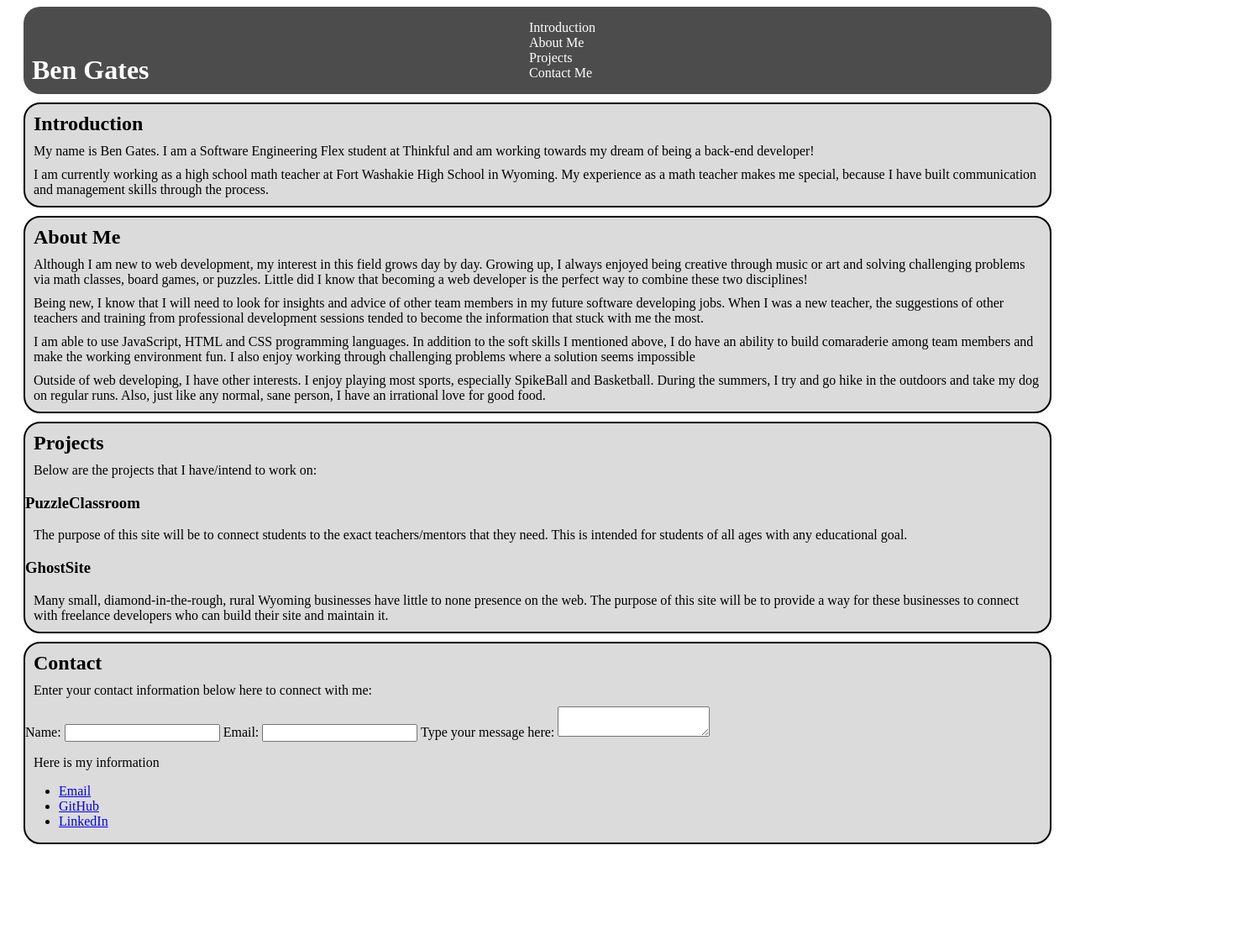
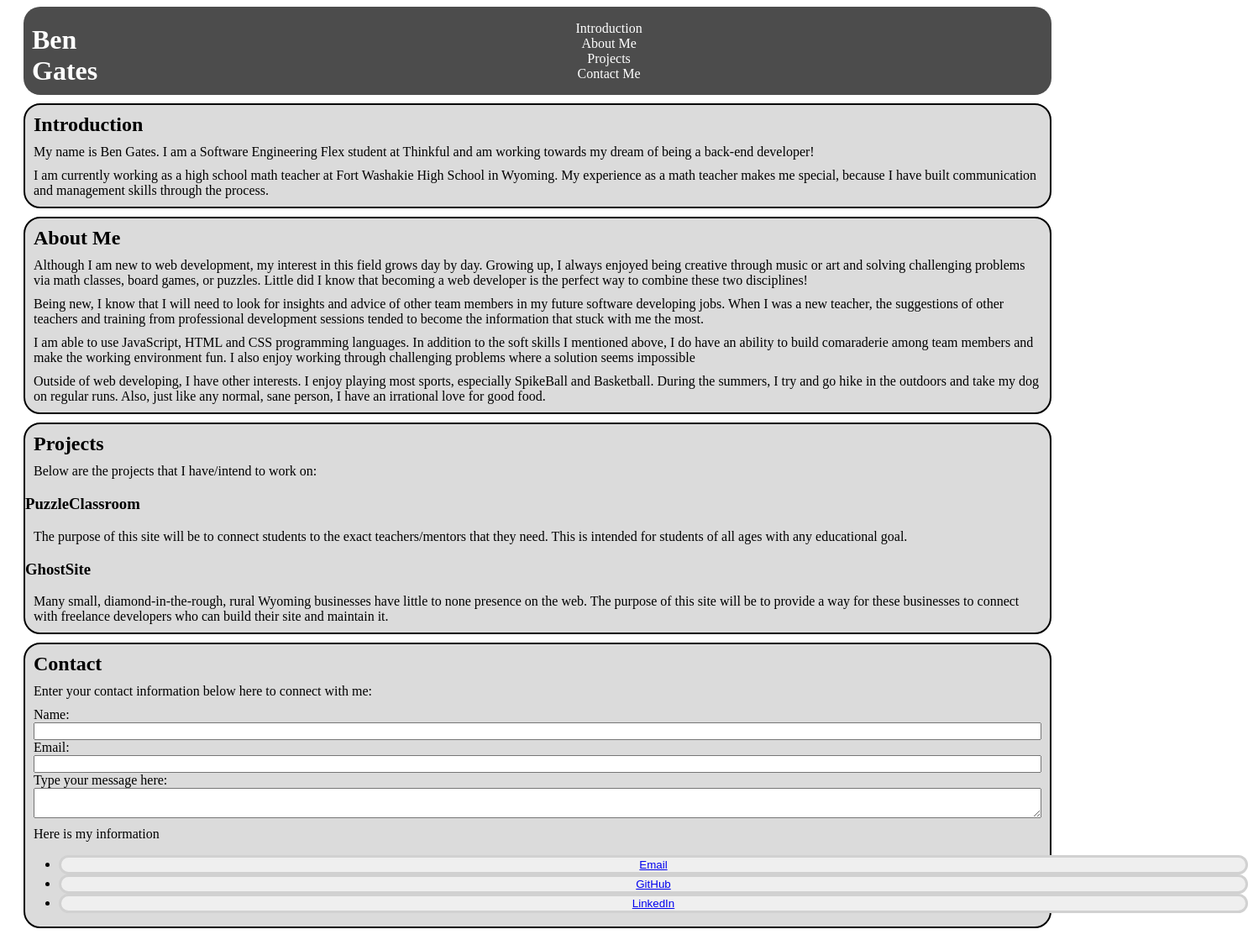
Before and after one commit to benjamin-gates/portfolio-webpage, a plain HTML site: page index.html in a window 1280 px wide. Shown: the whole page at 84% size, 1486 px wide, since content can reach past the window. Before the commit the page ends 1025 px from the top, so only its background shows below. Drawn offline with Linux system fonts and the light colour scheme.

Commit message:
more styles added and update to html elements

```diff
--- a/index.html
+++ b/index.html
@@ -8,29 +8,27 @@
     <body>
         <header>
             <h1>Ben Gates</h1>
-            <nav>
                 <ul>
-                    <li>Introduction</li>
-                    <li>About Me</li>
-                    <li>Projects</li>
-                    <li>Contact Me</li>
+                    <li><a href="#intro">Introduction</a></li>
+                    <li><a href="#about">About Me</a></li>
+                    <li><a href="#projects">Projects</a></li>
+                    <li><a href="#contact">Contact Me</a></li>
                 </ul>
-            </nav>
         </header>
         <main>
-            <section>
+            <section id="intro">
                 <h2>Introduction</h2>
                 <p>My name is Ben Gates. I am a Software Engineering Flex student at Thinkful and am working towards my dream of being a back-end developer!</p>
                 <p>I am currently working as a high school math teacher at Fort Washakie High School in Wyoming. My experience as a math teacher makes me special, because I have built communication and management skills through the process.</p>
             </section>
-            <section>
+            <section id="about">
                 <h2>About Me</h2>
                 <p>Although I am new to web development, my interest in this field grows day by day. Growing up, I always enjoyed being creative through music or art and solving challenging problems via math classes, board games, or puzzles. Little did I know that becoming a web developer is the perfect way to combine these two disciplines!</p>
                 <p>Being new, I know that I will need to look for insights and advice of other team members in my future software developing jobs. When I was a new teacher, the suggestions of other teachers and training from professional development sessions tended to become the information that stuck with me the most. </p>
                 <p>I am able to use JavaScript, HTML and CSS programming languages. In addition to the soft skills I mentioned above, I do have an ability to build comaraderie among team members and make the working environment fun. I also enjoy working through challenging problems where a solution seems impossible</p>
                 <p>Outside of web developing, I have other interests. I enjoy playing most sports, especially SpikeBall and Basketball. During the summers, I try and go hike in the outdoors and take my dog on regular runs. Also, just like any normal, sane person, I have an irrational love for good food.</p>
             </section>
-            <section>
+            <section id="projects">
                 <h2>Projects</h2>
                 <p>Below are the projects that I have/intend to work on:</p>
                 <div>
@@ -42,7 +40,7 @@
                     <p>Many small, diamond-in-the-rough, rural Wyoming businesses have little to none presence on the web. The purpose of this site will be to provide a way for these businesses to connect with freelance developers who can build their site and maintain it.</p>
                 </div>
             </section>
-            <section>
+            <section id="contact">
                 <h2>Contact</h2>
                 <div>
                     <p>Enter your contact information below here to connect with me:</p>
@@ -58,9 +56,9 @@
                 <div>
                     <p>Here is my information</p>
                     <ul>
-                        <li><a href="benjamin_gates@outlook.com">Email</a></li>
-                        <li><a href="https://github.com/benjamin-gates">GitHub</a></li>
-                        <li><a href="https://www.linkedin.com/in/ben-gates-3a904b206/">LinkedIn</a></li>
+                        <li><button><a href="benjamin_gates@outlook.com" target="_blank">Email</a></button></li>
+                        <li><button><a href="https://github.com/benjamin-gates" target="_blank">GitHub</a></button></li>
+                        <li><button><a href="https://www.linkedin.com/in/ben-gates-3a904b206/" target="_blank">LinkedIn</a></button></li>
                     </ul>
                 </div>
             </section>
--- a/style.css
+++ b/style.css
@@ -9,15 +9,38 @@ header, footer {
     flex-direction: column;
     margin: 0px 20px 10px 20px;
     justify-content: space-between;
-    align-items: flex-end;
+    align-items: center;
+}
+
+header a:link {
+    color: white;
+    text-decoration: none;
+}
+
+header a:visited{
+    color: #dbdbdb;
+}
+
+header a:hover{
+    color: #636363;
+}
+
+header a:active{
+    color: #85c7f2;
 }
 
 @media all and (min-width:600px){
     header, footer {
         flex-direction: row;
+        align-items: flex-end;
     }
     header ul {
         flex-direction: row;
+    }
+
+    main section ul {
+        flex-direction: row;
+        justify-content: space-around;
     }
 }
 
@@ -26,15 +49,10 @@ h1 {
     margin-bottom: 10px;
 }
 
-nav {
-    width: 50%;
-    margin-right: 50px;
-}
-
 header ul {
     display: flex;
     flex-direction: column;
-    align-content: center;
+    align-items: center;
     justify-content: space-between;
     list-style: none;
     width: 100%;
@@ -49,6 +67,18 @@ section {
 
 }
 
+form {
+    display: flex;
+    width: auto;
+    flex-direction: column;
+    margin: 10px 10px 10px 10px;
+}
+
 main p, main h2 {
     margin: 10px 10px 10px 10px;
 }
+ button {
+     border-radius: 30px;
+     width: 120%;
+     border: solid #d1d1d1;
+ }
```
